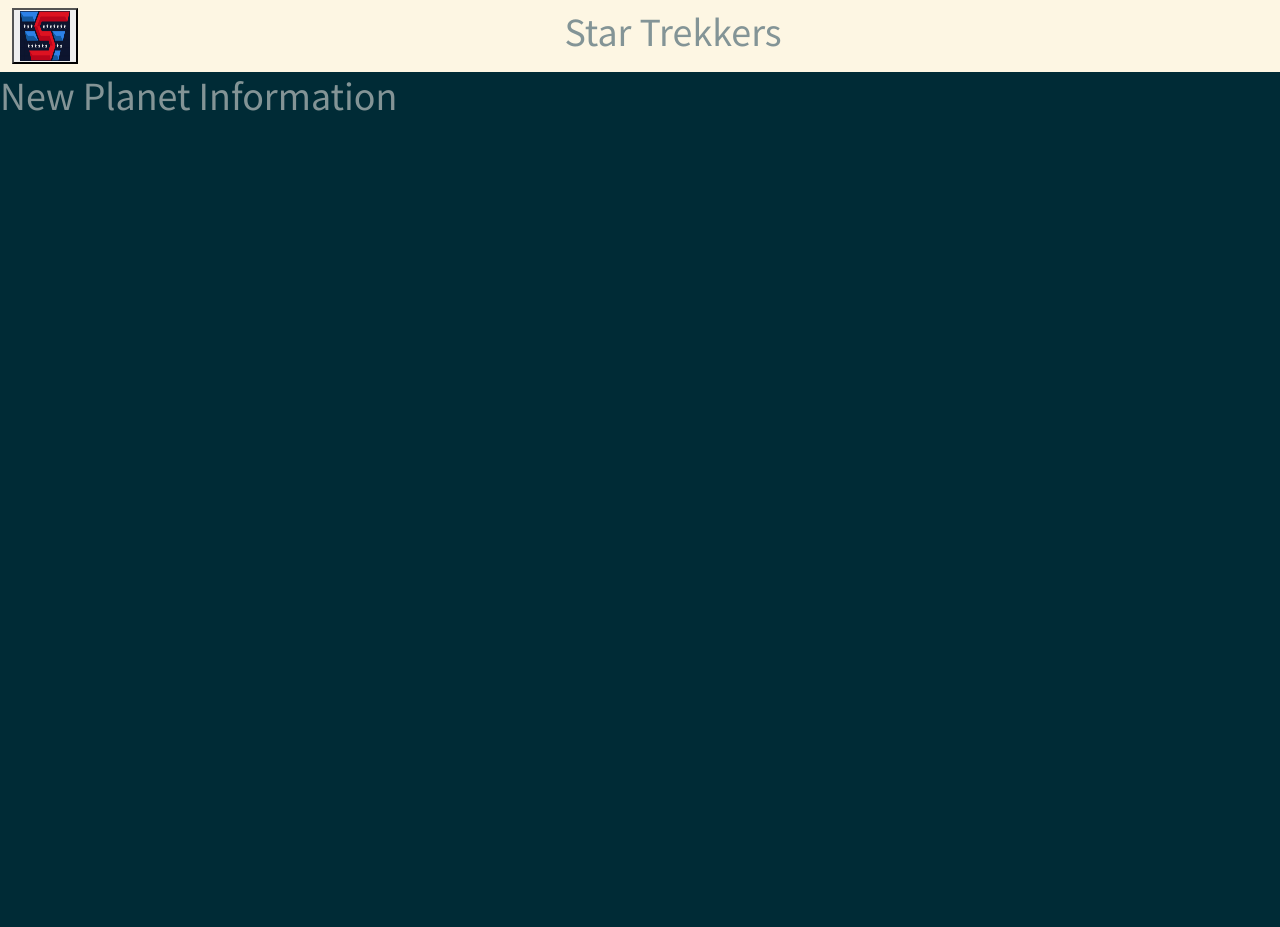
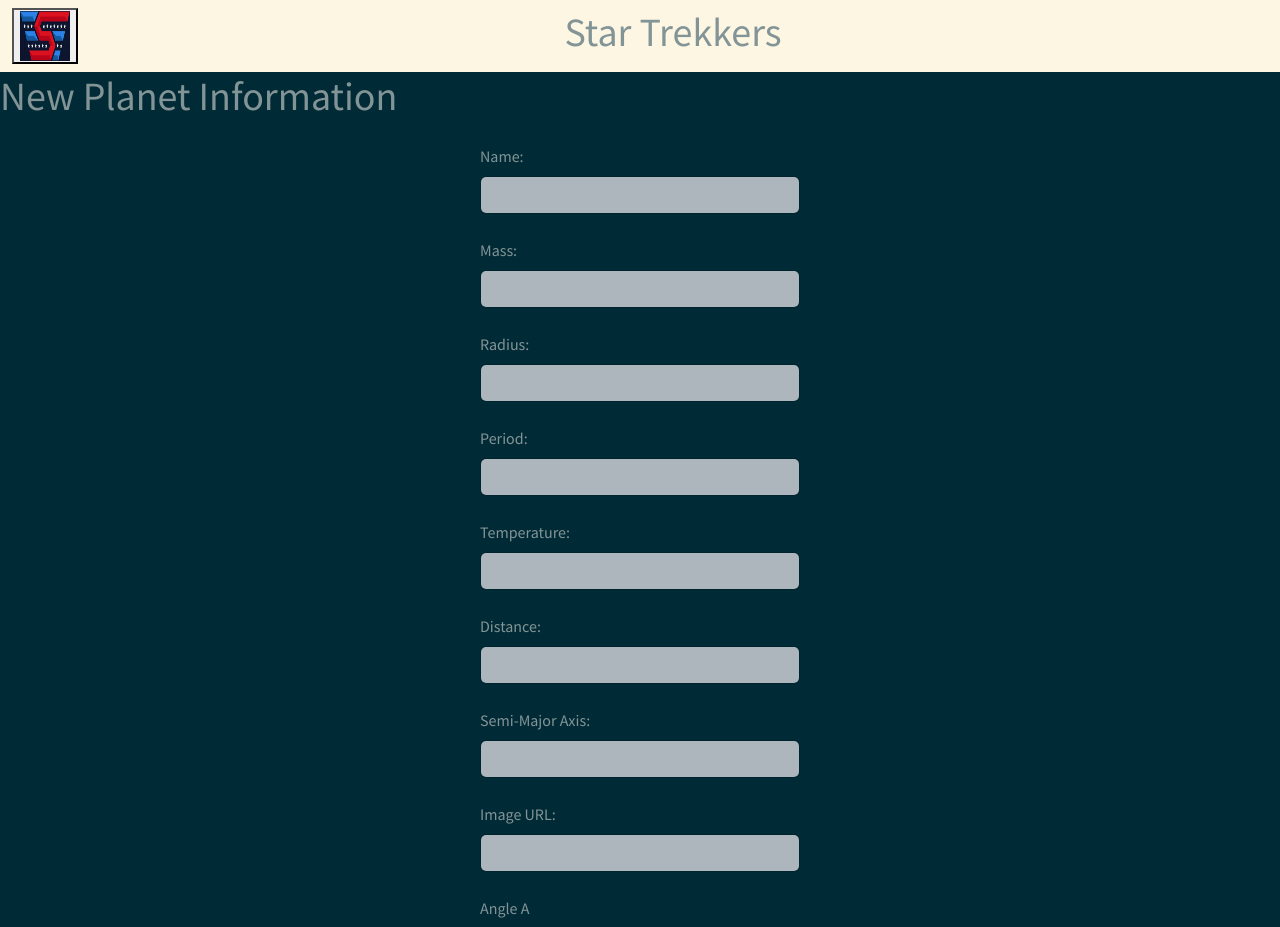
Before and after one commit to GBann1/Star-Trekker, a React (Create React App) app in the folder client/: page /entity in a window 1280 px wide. Shown: the top 927 px of the page. Before the commit the page ends 800 px from the top, so only its background shows below. Built offline with nearby package versions, Linux system fonts and the light colour scheme; no server answers.

Commit message:
Add Planet

```diff
--- a/client/src/components/AddPlanet.jsx
+++ b/client/src/components/AddPlanet.jsx
@@ -1,18 +1,20 @@
-import React, {useState} from 'react'
+import React, { useState } from 'react'
 import axios from "axios";
-import {useNavigate} from "react-router-dom";
+import { useNavigate } from "react-router-dom";
 
 const AddPlanet = () => {
+
     const [planet, setPlanet] = useState({
-        planetName: "",
-        rotationPeriod: "",
-        orbitalPeriod: 0,
-        diameter: 0,
-        climate: "",
-        gravity: "",
-        terrain: "",
-        surfaceWater: 0,
-        population: 0
+        name: "",
+        mass: 0,
+        radius: 0,
+        period: 0,
+        temperature: 0,
+        distance_light_year: 0,
+        semi_major_axis: 0,
+        imageURL: "",
+        angleA: 0,
+        angleB: 0
         //coordinates: [x,y,z,r]
     })
 
@@ -21,47 +23,58 @@ const AddPlanet = () => {
     const submitHandler = (e) => {
         e.preventDefault();
 
-        axios.post("http://localhost:8000/api/planets", {planet})
+        axios.post("http://localhost:8000/api/planets/new", { planet })
             .then(res => {
-                setPlanet.planetName("");
-                setPlanet.rotationPeriod("");
-                setPlanet.orbitalPeriod();
-                setPlanet.diameter();
-                setPlanet.className("");
-                setPlanet.gravity("");
-                setPlanet.terrain("");
-                setPlanet.surfaceWater();
-                setPlanet.population();
+                // setPlanet.planetName("");
+                // setPlanet.rotationPeriod("");
+                // setPlanet.orbitalPeriod();
+                // setPlanet.diameter();
+                // setPlanet.className("");
+                // setPlanet.gravity("");
+                // setPlanet.terrain("");
+                // setPlanet.surfaceWater();
+                // setPlanet.population();
                 // add distance from earth, dist coords, something
 
-                nav("/");
+                nav("/dashboard");
             })
     }
+
+    const handleUpdate = (e) => {
+        let { name, value } = e.target;
+        setPlanet({
+            ...planet,
+            [name]: value
+        });
+    }
+
 
     return (
         <div>
             <h1 className='m-auto'>New Planet Information</h1>
-            {/* <form onSubmit={submitHandler}>
-                <label>Name:</label>
-                <input type="text" value={planet.planetName} onChange={setPlanet.planetName(e.target.value)}/>
-                <label>Rotation period:</label>
-                <input type="text" value={planet.rotationPeriod} onChange={setPlanet.rotationPeriod(e.target.value)}/>
-                <label>Orbital Period:</label>
-                <input type="number" value={planet.orbitalPeriod} onChange={setPlanet.orbitalPeriod(e.target.value)}/>
-                <label>Diameter:</label>
-                <input type="number" value={planet.diameter} onChange={setPlanet.diameter(e.target.value)}/>
-                <label>Climate:</label>
-                <input type="text" value={planet.climate} onChange={setPlanet.className(e.target.value)}/>
-                <label>Gravity</label>
-                <input type="text" value={planet.gravity} onChange={setPlanet.gravity(e.target.value)}/>
-                <label>Terrain:</label>
-                <input type="text" value={planet.terrain} onChange={setPlanet.terrain(e.target.value)}/>
-                <label>Surface Water:</label>
-                <input type="number" value={planet.surfaceWater} onChange={setPlanet.surfaceWater(e.target.value)}/>
-                <label>Population</label>
-                <input type="number" value={planet.population} onChange={setPlanet.population(e.target.value)}/>
-                <input type="submit" value="Log Planet"/>
-            </form> */}
+            <form className="w-25 mx-auto" onSubmit={submitHandler}>
+                <label className="form-label mt-4">Name:</label>
+                <input className="form-control" type="text" value={planet.planetName} onChange={handleUpdate} />
+                <label className="form-label mt-4">Mass:</label>
+                <input className="form-control" type="text" name="mass" value={planet.rotationPeriod} onChange={handleUpdate} />
+                <label className="form-label mt-4">Radius:</label>
+                <input className="form-control" type="number" name="radius" value={planet.orbitalPeriod} onChange={handleUpdate} />
+                <label className="form-label mt-4">Period:</label>
+                <input className="form-control" type="number" name="period" value={planet.diameter} onChange={handleUpdate} />
+                <label className="form-label mt-4">Temperature:</label>
+                <input className="form-control" type="text" name="temperature" value={planet.climate} onChange={handleUpdate} />
+                <label className="form-label mt-4">Distance: </label>
+                <input className="form-control" type="text" name="distance_light_year" value={planet.gravity} onChange={handleUpdate} />
+                <label className="form-label mt-4">Semi-Major Axis:</label>
+                <input className="form-control" type="text" name="semi_major_axis" value={planet.terrain} onChange={handleUpdate} />
+                <label className="form-label mt-4">Image URL: </label>
+                <input className="form-control" type="number" name="imageURL" value={planet.surfaceWater} onChange={handleUpdate} />
+                <label className="form-label mt-4">Angle A</label>
+                <input className="form-control" type="number" name="angleA" value={planet.population} onChange={handleUpdate} />
+                <label className="form-label mt-4">Angle A</label>
+                <input className="form-control" type="number" name="angleB" value={planet.population} onChange={handleUpdate} />
+                <input className="btn btn-primary mt-4" type="submit" value="Log Planet" />
+            </form>
         </div>
     )
 }
```
Also changed, not shown: 1 other file (tests, documents, lock files or other folders).
